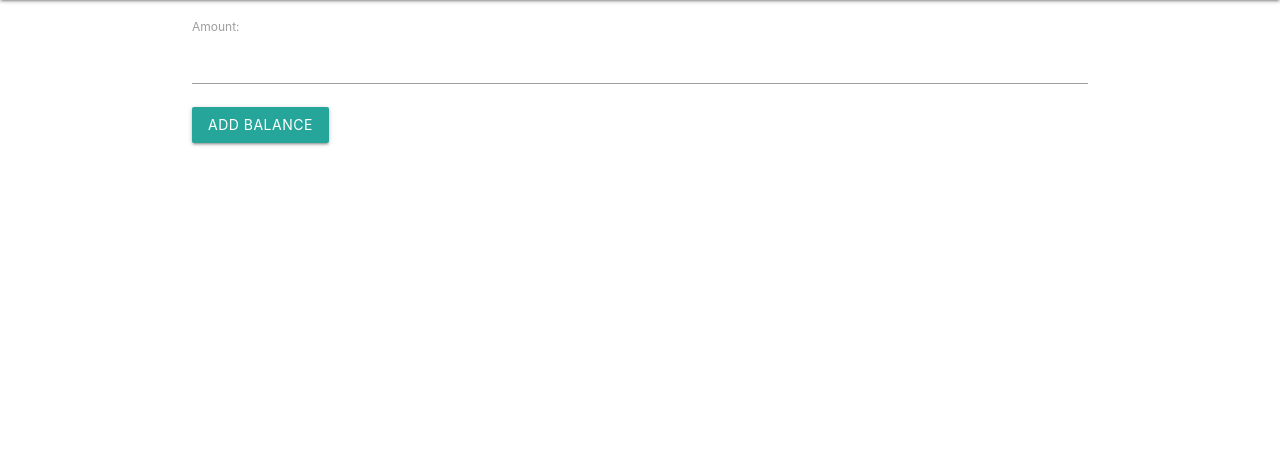
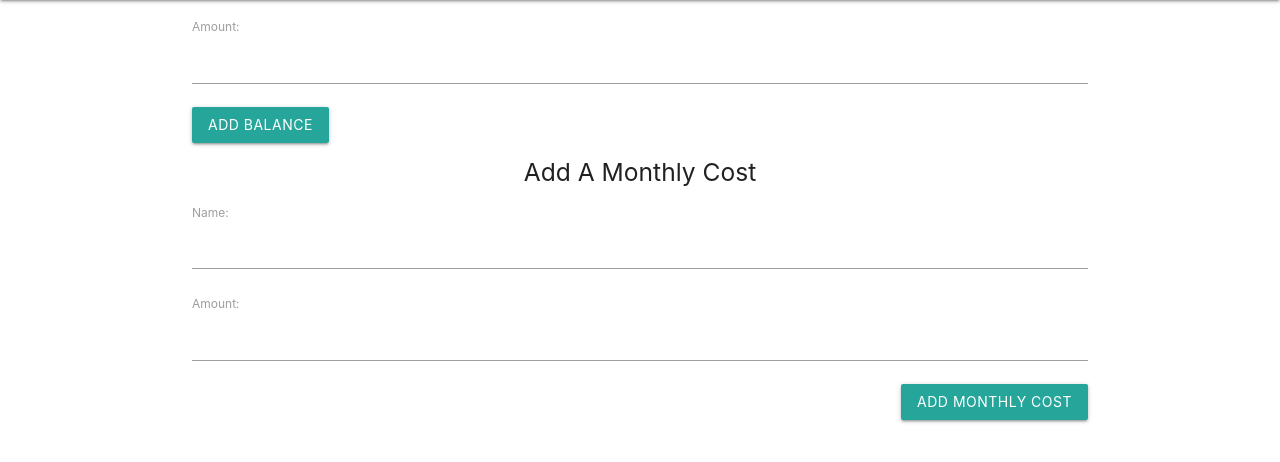
Before and after one commit to DaveTheWay1/FASTTRACK, a Django app: page / in a window 1280 px wide. Shown: the part 64-526 px from the top of the page. Run offline with Django 5.2, Linux system fonts and the light colour scheme; the visitor is signed in with stand-in values (Sample User, id 1); data that the repository does not hold is empty.

Commit message:
create a path for add a monthly cost, a handler in the views for that cost, and a template that displays the form users will submit to add a cost

```diff
--- a/main_app/templates/home.html
+++ b/main_app/templates/home.html
@@ -21,4 +21,29 @@
     </form>
 </div>
 {% endif %}
+{% if monthly_costs %}
+<h5 class="center-align green-text">Monthly Costs</h5>
+{% for cost in monthly_costs %}
+<div class="col s6">
+    <div class="card">
+        <div class="card-content">
+            <h5 class="center-align">{{ cost.name }}</h1>
+            <div class="card-action">
+                <p class="center-align">${{ cost.amount }}</p>
+                <a class="right"href="">Delete</a>
+                <a class="right" href="">Edit</a>
+            </div>
+        </div>
+    </div>
+</div>
+{% endfor %}
+{% endif %}
+<div class="col s6">
+    <h5 class="center-align">Add A Monthly Cost</h5>
+    <form action="{% url 'add_monthly_costs' user_id=request.user.id %}" method="POST">
+        {% csrf_token %}
+        {{ add_monthly_costs_form.as_p }}
+        <input type="submit" class="btn right" value="Add Monthly Cost">
+    </form>
+</div>
 {% endblock %}
--- a/main_app/urls.py
+++ b/main_app/urls.py
@@ -6,6 +6,7 @@ urlpatterns = [
     path('accounts/logout/', views.user_logout, name='user_logout'),
     path('accounts/signup/', views.signup, name='signup'),
     path('user/<int:user_id>/add_current_balance/', views.add_current_balance, name='add_current_balance'),
-    path('current_balance/<int:pk>/update', views.CurrentBalanceUpdate.as_view(), name='current_balance_update')
+    path('current_balance/<int:pk>/update', views.CurrentBalanceUpdate.as_view(), name='current_balance_update'),
+    path('user/<int:user_id>/add_monthly_cost/', views.add_monthly_costs, name='add_monthly_costs'),
 
 ]
--- a/main_app/views.py
+++ b/main_app/views.py
@@ -5,14 +5,21 @@ from django.contrib.auth import login
 from django.contrib.auth.mixins import LoginRequiredMixin
 from django.views.generic.edit import CreateView, UpdateView, DeleteView
 from django.contrib.auth.forms import UserCreationForm
-from .forms import CurrentBalanceForm
-from .models import Current_Balance
+from .forms import CurrentBalanceForm, MonthlyCostsForm
+from .models import Current_Balance, Monthly_Costs
 
 @login_required
 def home(request):
     cur_balance = Current_Balance.objects.filter(user=request.user).first()
+    monthly_costs = Monthly_Costs.objects.filter(user=request.user)
     add_balance_form = CurrentBalanceForm
-    return render(request, 'home.html', {'cur_balance':cur_balance, 'add_balance_form':add_balance_form})
+    add_monthly_costs_form = MonthlyCostsForm
+    return render(request, 'home.html', {
+        'cur_balance':cur_balance,
+        'monthly_costs':monthly_costs,
+        'add_balance_form':add_balance_form,
+        'add_monthly_costs_form':add_monthly_costs_form
+    })
 
 @login_required
 def user_logout(request):
@@ -43,6 +50,15 @@ def add_current_balance(request, user_id):
         new_current_balance.save()
     return redirect('home')
 
+@login_required
+def add_monthly_costs(request, user_id):
+    form = MonthlyCostsForm(request.POST)
+    if form.is_valid():
+        new_monthly_cost = form.save(commit=False)
+        new_monthly_cost.user_id = user_id
+        new_monthly_cost.save()
+    return redirect('home')
+
 class CurrentBalanceUpdate(LoginRequiredMixin, UpdateView):
     model = Current_Balance
     fields = ['amount']
```
